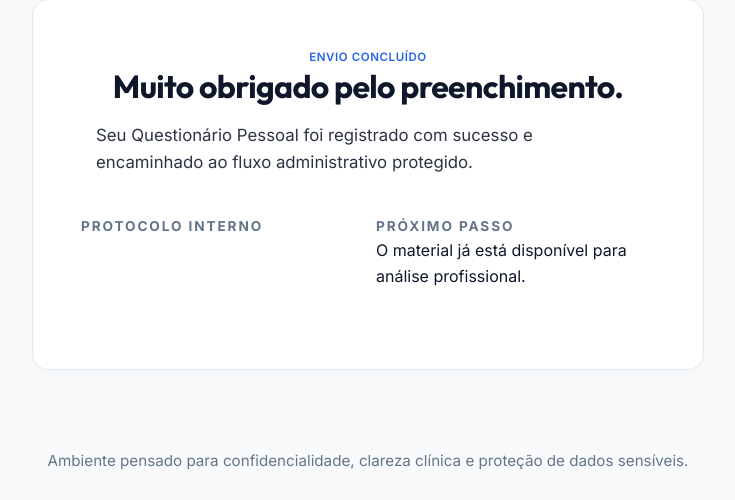
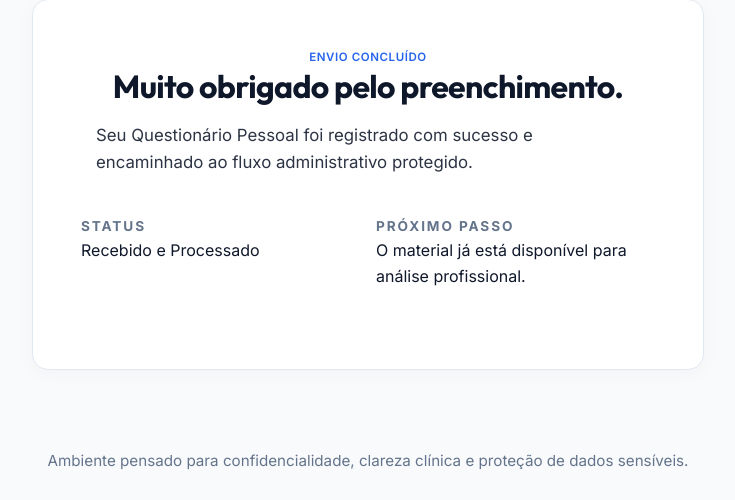
Before and after one commit to carloscostato-cmyk/amfra-saude, a Flask app: page /obrigado in a window 1280 px wide. Shown: the part 156-656 px from the top of the page, without its empty margins (272-1007 px from the left). Run offline with Flask 3, Linux system fonts and the light colour scheme.

Commit message:
Fix final redirect and template data for thank_you page

```diff
--- a/app/templates/thank_you.html
+++ b/app/templates/thank_you.html
@@ -12,8 +12,8 @@
 
     <div class="thank-you-panel__meta">
         <div>
-            <strong>Protocolo interno</strong>
-            <span>{{ submission_uuid }}</span>
+            <strong>Status</strong>
+            <span>Recebido e Processado</span>
         </div>
         <div>
             <strong>Próximo passo</strong>
```
